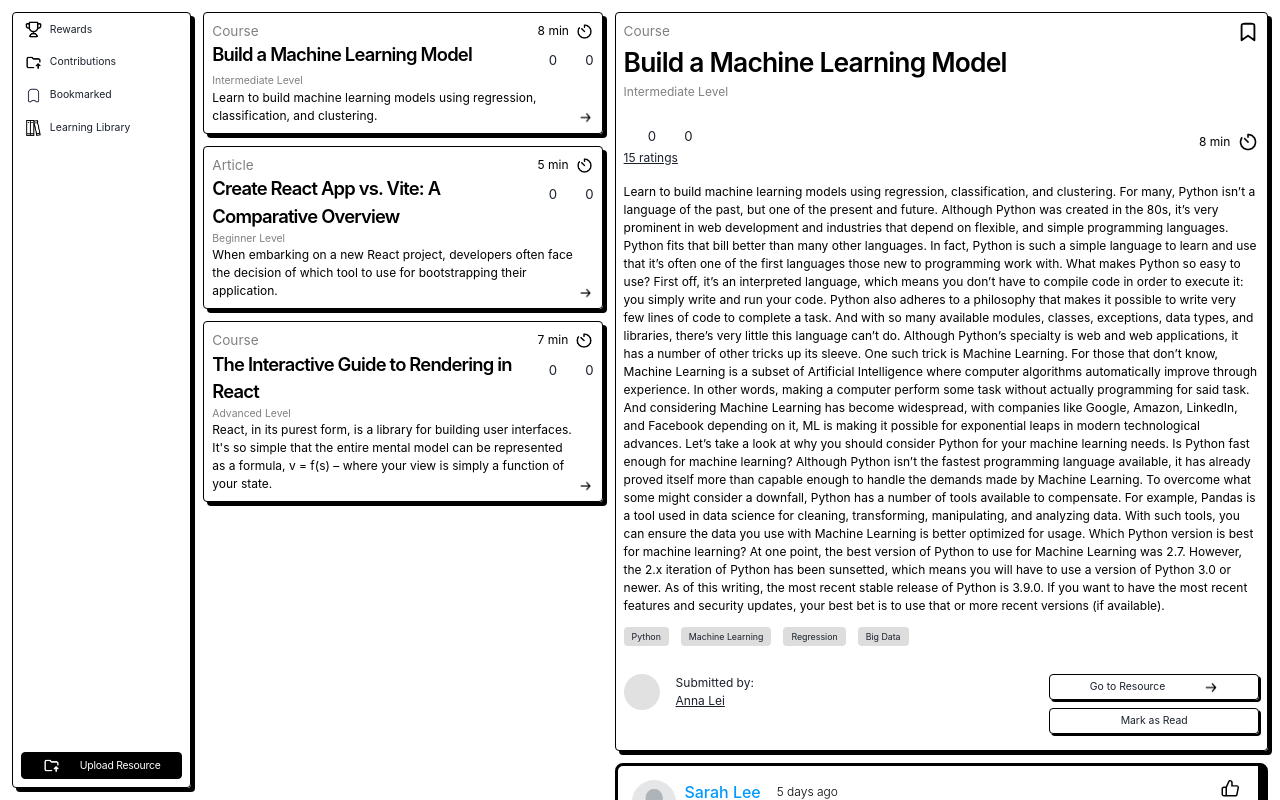
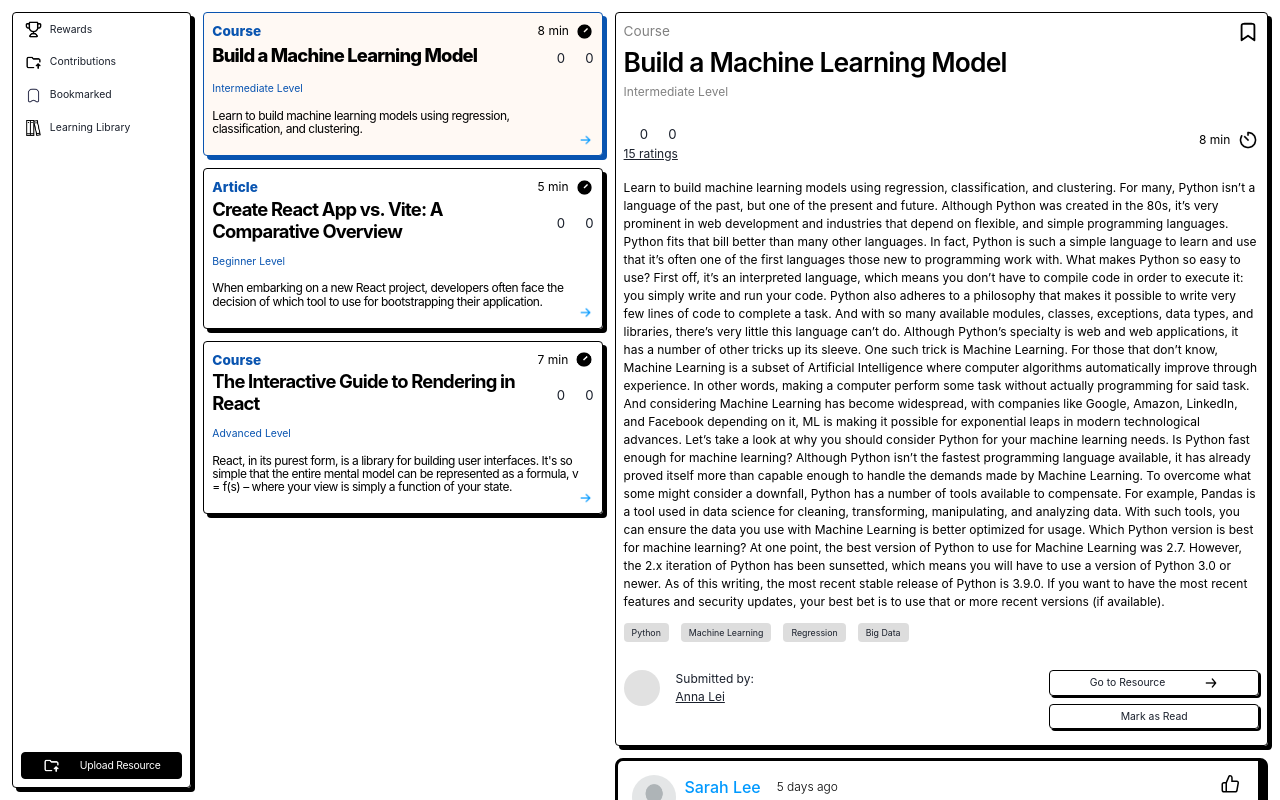
Before and after one commit to makeitMVPadmin/P4_Member_Achievement, a React (Create React App) app: page /resource in a window 1280 px wide. Shown: the top 800 px of the page. Built offline with nearby package versions, Linux system fonts and the light colour scheme; some icons are missing.

Commit message:
update styles for resource cards

```diff
--- a/src/components/ResourceCard/ResourceCard.jsx
+++ b/src/components/ResourceCard/ResourceCard.jsx
@@ -1,24 +1,27 @@
-import React from "react";
+import React, { useState } from "react";
 import { Link } from "react-router-dom";
-import arrowForwardIcon from "../../assets/icons/arrow-forward-svgrepo-com.png";
-import timerIcon from "../../assets/icons/timer-svgrepo-com.png";
+import arrowForwardIcon from "../../assets/icons/blue-arrow-forward-svgrepo-com.png";
+import timerIcon from "../../assets/icons/timer-2-svgrepo-com.png";
 import Upvoting from "../Upvoting/Upvoting";
 import "./ResourceCard.scss";
 
+export default function ResourceCard(props) {
+  const { resource, selectResource, isActive } = props;
 
-export default function ResourceCard(props) {
-  const { resource, selectResource } = props;
+  const handleClickCard = () => {
+    selectResource(resource.id);
+  };
 
   return (
     <section
-      className="resource"
-      onClick={() => selectResource(resource.id)}
+      className={`resource ${isActive ? "resource--active" : ""}`}
+      onClick={handleClickCard}
       tabIndex="0"
       role="button"
-      aria-pressed="false"
-      onKeyPress={(e) => {
+      aria-pressed={isActive ? "true" : "false"}
+      onKeyDown={(e) => {
         if (e.key === "Enter" || e.key === " ") {
-          selectResource(resource.id);
+          handleClickCard();
         }
       }}
     >
--- a/src/components/ResourceCard/ResourceCard.scss
+++ b/src/components/ResourceCard/ResourceCard.scss
@@ -7,10 +7,22 @@
   margin: 0.75rem 0;
   padding: 0.5rem;
   @include border;
-  transition: transform 0.3s ease, box-shadow 0.3s ease;
+  // transition: transform 0.3s ease, box-shadow 0.3s ease;
+
+  &--active {
+    background-color: $cream;
+    @include border-active;
+
+    .resource__title {
+      font-weight: 800;
+    }
+  }
 
   &:hover {
-    transform: scale(1.025);
+    // transform: scale(1.025);
+    .resource__title {
+      text-decoration: underline;
+    }
   }
 
   &__heading-top {
@@ -19,15 +31,21 @@
   }
 
   &__type {
-    color: grey;
+    color: $dark-blue;
     font-size: 0.85rem;
+    font-weight: 800;
   }
 
   &__title {
-    font-weight: 600;
+    font-weight: 700;
     color: $black;
-    font-size: 1.15rem;
+    font-size: 0.95rem;
     letter-spacing: -0.05rem;
+    line-height: 1.2;
+
+    @include desktop {
+      font-size: 1.15rem;
+    }
   }
 
   &__rating {
@@ -63,6 +81,7 @@
     display: flex;
     justify-content: space-between;
     gap: 0.5rem;
+    align-items: center;
   }
 
   &__about {
@@ -72,14 +91,26 @@
   }
 
   &__level {
-    color: grey;
-    font-size: 0.65rem;
+    color: $dark-blue;
+    font-size: 0.55rem;
+    margin: 0.75rem 0;
+
+    @include desktop {
+      font-size: 0.65rem;
+    }
   }
 
   &__preview {
     color: black;
-    font-size: 0.75rem;
+    font-size: 0.7rem;
     width: 100%;
+    line-height: 1.1;
+    letter-spacing: -0.03rem;
+    margin-bottom: 0.75rem;
+
+    @include desktop {
+      font-size: 0.75rem;
+    }
   }
 
   &__link {
--- a/src/components/ResourceList/ResourceList.jsx
+++ b/src/components/ResourceList/ResourceList.jsx
@@ -2,7 +2,7 @@ import ResourceCard from "../ResourceCard/ResourceCard";
 import "./ResourceList.scss";
 
 export default function ResourceList(props) {
-  const { resources, selectResource } = props;
+  const { resources, selectResource, activeResourceId } = props;
 
   return (
     <section className="resourceList" aria-label="Resource List">
@@ -13,6 +13,7 @@ export default function ResourceList(props) {
               key={resource.id}
               resource={resource}
               selectResource={selectResource}
+              isActive={resource.id === activeResourceId}
             />
           ))
         ) : (
--- a/src/components/Upvoting/Upvoting.jsx
+++ b/src/components/Upvoting/Upvoting.jsx
@@ -12,7 +12,7 @@ import "./Upvoting.scss";
 const getIconSize = () => {
   const width = window.innerWidth;
   if (width < 768) return { width: "1rem", height: "1rem" }; // Mobile
-    return { width: "1.5rem", height: "1.5rem" }; // Tablet & Desktop
+  return { width: "1rem", height: "1rem" }; // Tablet & Desktop
 };
 
 function Upvoting() {
@@ -20,8 +20,12 @@ function Upvoting() {
   const [downvotes, setDownvotes] = useState(0);
   const [voteStatus, setVoteStatus] = useState(null); // null, "upvoted", "downvoted"
   const [iconSize, setIconSize] = useState(getIconSize());
-    const [upvoteColors, setUpvoteColors] = useState("primary:#000000,secondary:#ffffff,tertiary:#ffffff");
-    const [downvoteColors, setDownvoteColors] = useState("primary:#000000,secondary:#ffffff,tertiary:#ffffff");
+  const [upvoteColors, setUpvoteColors] = useState(
+    "primary:#000000,secondary:#ffffff,tertiary:#ffffff"
+  );
+  const [downvoteColors, setDownvoteColors] = useState(
+    "primary:#000000,secondary:#ffffff,tertiary:#ffffff"
+  );
 
   const handleResize = useCallback(() => {
     setIconSize(getIconSize());
--- a/src/pages/ResourcePage/ResourcePage.jsx
+++ b/src/pages/ResourcePage/ResourcePage.jsx
@@ -10,42 +10,59 @@ import "./ResourcePage.scss";
 export default function ResourcePage() {
   const [resources, setResources] = useState(resourceData);
   // const [resourceDetails, setResourceDetails] = useState(resourceDetailsData)
-  const [selectedResource, setSelectedResource] = useState(resourceDetailsData[0]);
-  const [savedBookmarks, setSavedBookmarks] = useState([])
+  const [selectedResource, setSelectedResource] = useState(
+    resourceDetailsData[0]
+  );
+  const [savedBookmarks, setSavedBookmarks] = useState([]);
   const [isBookmarked, setIsBookmarked] = useState(false);
   const [category, setCategory] = useState("All");
+  const [activeResourceId, setActiveResourceId] = useState(null);
 
   useEffect(() => {
-    const savedBookmarks = localStorage.getItem('bookmarks');
+    if (resources.length > 0) {
+      const firstResourceId = resources[0].id;
+      setActiveResourceId(firstResourceId);
+      setSelectedResource(
+        resourceDetailsData.find((resource) => resource.id === firstResourceId)
+      );
+    }
+  }, [resources]);
+
+  useEffect(() => {
+    const savedBookmarks = localStorage.getItem("bookmarks");
     if (savedBookmarks) {
       const bookmarks = JSON.parse(savedBookmarks);
-      const isBookmarked = bookmarks.some(bookmark => bookmark.id === selectedResource.id);
+      const isBookmarked = bookmarks.some(
+        (bookmark) => bookmark.id === selectedResource.id
+      );
       setIsBookmarked(isBookmarked);
       setSavedBookmarks(bookmarks);
     }
   }, [selectedResource.id]);
 
-
-  const filteredResources = category === "All"
-    ? resources
-    : resources.filter(resource =>
-      [resource.discipline].includes(category)
-    );
+  const filteredResources =
+    category === "All"
+      ? resources
+      : resources.filter((resource) =>
+          [resource.discipline].includes(category)
+        );
 
   const handleToggleBookmarked = () => {
     const newBookmarkedState = !isBookmarked;
     setIsBookmarked(newBookmarkedState);
-    let bookmarks = localStorage.getItem('bookmarks');
+    let bookmarks = localStorage.getItem("bookmarks");
     bookmarks = bookmarks ? JSON.parse(bookmarks) : [];
 
     if (newBookmarkedState) {
       bookmarks.push(selectedResource);
     } else {
-      bookmarks = bookmarks.filter(bookmark => bookmark.id !== selectedResource.id);
+      bookmarks = bookmarks.filter(
+        (bookmark) => bookmark.id !== selectedResource.id
+      );
     }
 
-    localStorage.setItem('bookmarks', JSON.stringify(bookmarks));
-    setSavedBookmarks(bookmarks)
+    localStorage.setItem("bookmarks", JSON.stringify(bookmarks));
+    setSavedBookmarks(bookmarks);
   };
 
   const handleSelectResource = (clickedId) => {
@@ -54,6 +71,7 @@ export default function ResourcePage() {
     );
 
     setSelectedResource(foundResources);
+    setActiveResourceId(clickedId);
   };
 
   // const allResources = resources;
@@ -67,6 +85,7 @@ export default function ResourcePage() {
         <ResourceList
           resources={filteredResources}
           selectResource={handleSelectResource}
+          activeResourceId={activeResourceId}
         />
       </div>
       <div className="resource-details__container">
--- a/src/pages/ResourcePage/ResourcePage.scss
+++ b/src/pages/ResourcePage/ResourcePage.scss
@@ -10,7 +10,7 @@
 
   &__cards {
     margin-right: 0.75rem;
-    width: 65%;
+    width: 60%;
 
     @include desktop {
       width: 55%;
--- a/src/styles/partials/_mixins.scss
+++ b/src/styles/partials/_mixins.scss
@@ -57,6 +57,12 @@
   box-shadow: 4px 4px 0 black;
 }
 
+@mixin border-active {
+  border: 1px solid $dark-blue;
+  border-radius: 0.25rem;
+  box-shadow: 4px 4px 0 $dark-blue;
+}
+
 @mixin thin-border {
   border: 1px solid black;
   border-radius: 0.25rem;
```
Also changed, not shown: src/assets/icons/blue-arrow-forward-svgrepo-com.png (added), src/assets/icons/timer-2-svgrepo-com.png (added). Lines whose indentation alone changed are shown as unchanged.
